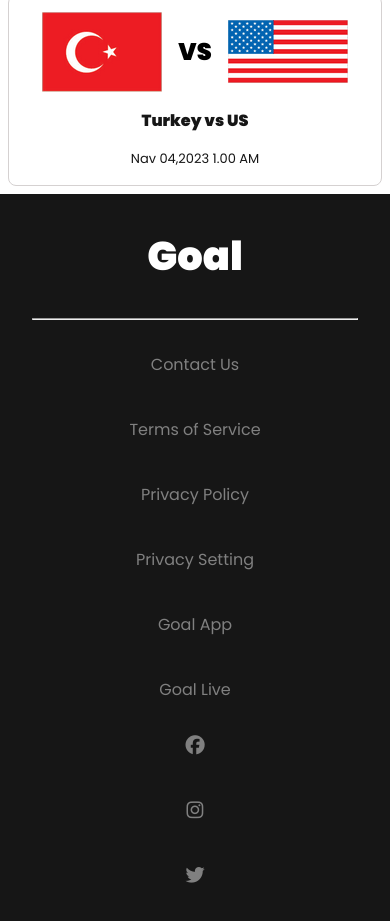
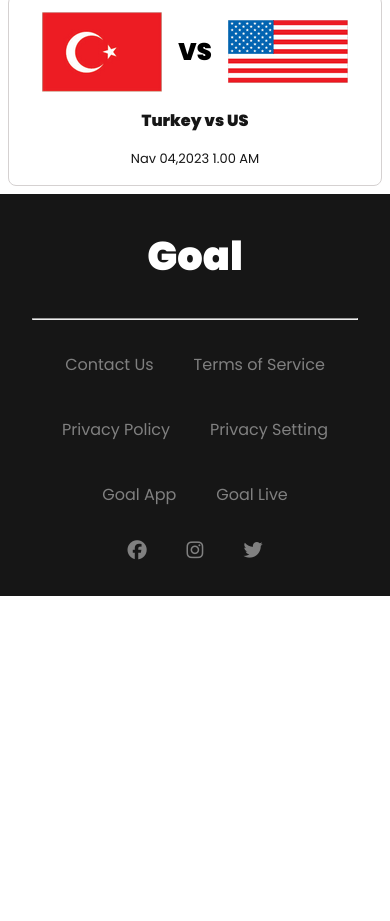
Before and after one commit to imranwebdeveloper/world-cup, a plain HTML site: page upcoming.html in a window 390 px wide. Shown: the part 2086-3007 px from the top of the page. After the commit the page ends 2682 px from the top, so only its background shows below. Drawn offline with Linux system fonts and the light colour scheme.

Commit message:
Css bug fixed

```diff
--- a/style.css
+++ b/style.css
@@ -230,7 +230,7 @@ hr {
 .footer_menu {
   padding: 1rem;
 }
-.footer_menu ul {
+.footer_menu > ul {
   display: flex;
   justify-content: center;
   align-items: center;
@@ -244,6 +244,7 @@ hr {
 .footer_menu ul li a i {
   font-size: 1.2rem;
 }
+
 /* -------------------------------------------------------------------------- */
 /*                                  Keyframes                                 */
 /* -------------------------------------------------------------------------- */
@@ -312,7 +313,7 @@ hr {
   .blogs {
     grid-template-columns: 1fr;
   }
-  .footer_menu > ul {
+  .footer_menu > .menu {
     flex-direction: column;
   }
 }
```
Also changed, not shown: index.html (+1 -1 lines).
